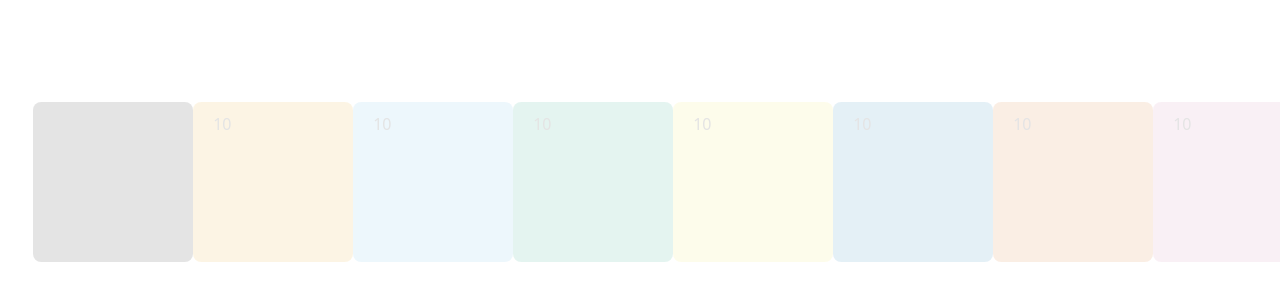
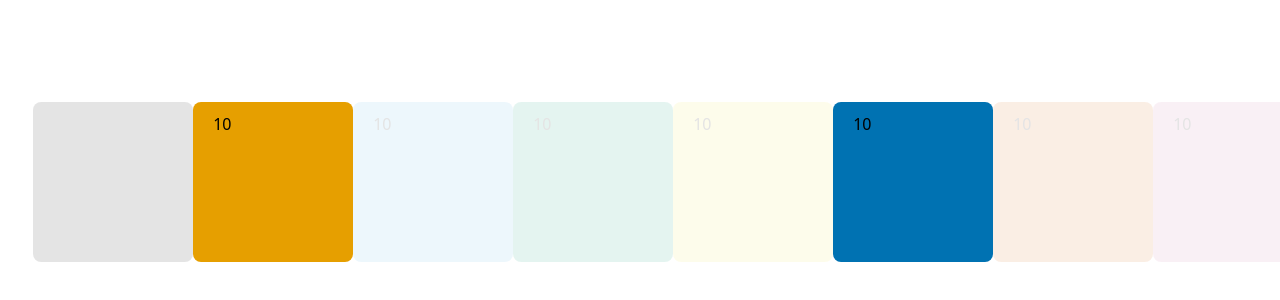
Before and after one commit to thespywholovedher/Portfolio-React, a React (Vite) app: page / in a window 1280 px wide. Shown: the part 198-498 px from the top of the page. Built offline with nearby package versions, Linux system fonts and the light colour scheme.

Commit message:
button lights now light up

```diff
--- a/src/components/Lights/Lights.tsx
+++ b/src/components/Lights/Lights.tsx
@@ -7,30 +7,38 @@ type Light = {
   color: string
 }
 
-const lights:Light[] = [
+const lightsJson:Light[] = [
   { id: 1, on: false, color: "rgb(0,0,0)"},
-  { id: 2, on: false, color: "rgb(230,159,0)" },
+  { id: 2, on: true, color: "rgb(230,159,0)" },
   { id: 3, on: false, color: "rgb(86,180,233)"},
   { id: 4, on: false, color: "rgb(0,158,115)"},
   { id: 5, on: false, color: "rgb(240,228,66)"},
-  { id: 6, on: false, color: "rgb(0,114,178)" },
+  { id: 6, on: true, color: "rgb(0,114,178)" },
   { id: 7, on: false, color: "rgb(213,94,0)" },
   { id: 8, on: false, color: "rgb(204,121,167)"},
 ];
 
-const Light = (props:{id:number, on: boolean, color:string}) => {
+const Light = (props:{id:number, on: boolean, color:string, toggle: (id:number) => void }) => {
   const style = {
     backgroundColor:props.color,
     opacity: props.on ? 1 : .1
   };
   return (
-    <button key={props.id} style={style} className={"box"}>10</button>
+    <button onClick={() => props.toggle(props.id)} style={style} className={"box"}>10</button>
   )
 }
 
 const Lights = () => {
-  const lightElement = lights.map((light) => {
-    return <Light id={light.id} on={light.on} color={light.color} />
+  const [lights, setLights] = React.useState<Light[]>(lightsJson);
+
+  const toggle = (id:number):void => {
+    setLights((prevLights) =>{
+      return prevLights.map((light:Light):Light => light.id === id ? {...light, on:!light.on} : light)
+    })
+  }
+
+  const lightElement = lights.map((light:Light):React.JSX.Element => {
+    return <Light key={light.id} id={light.id} on={light.on} color={light.color} toggle={toggle}/>
   })
 
   return (
```
